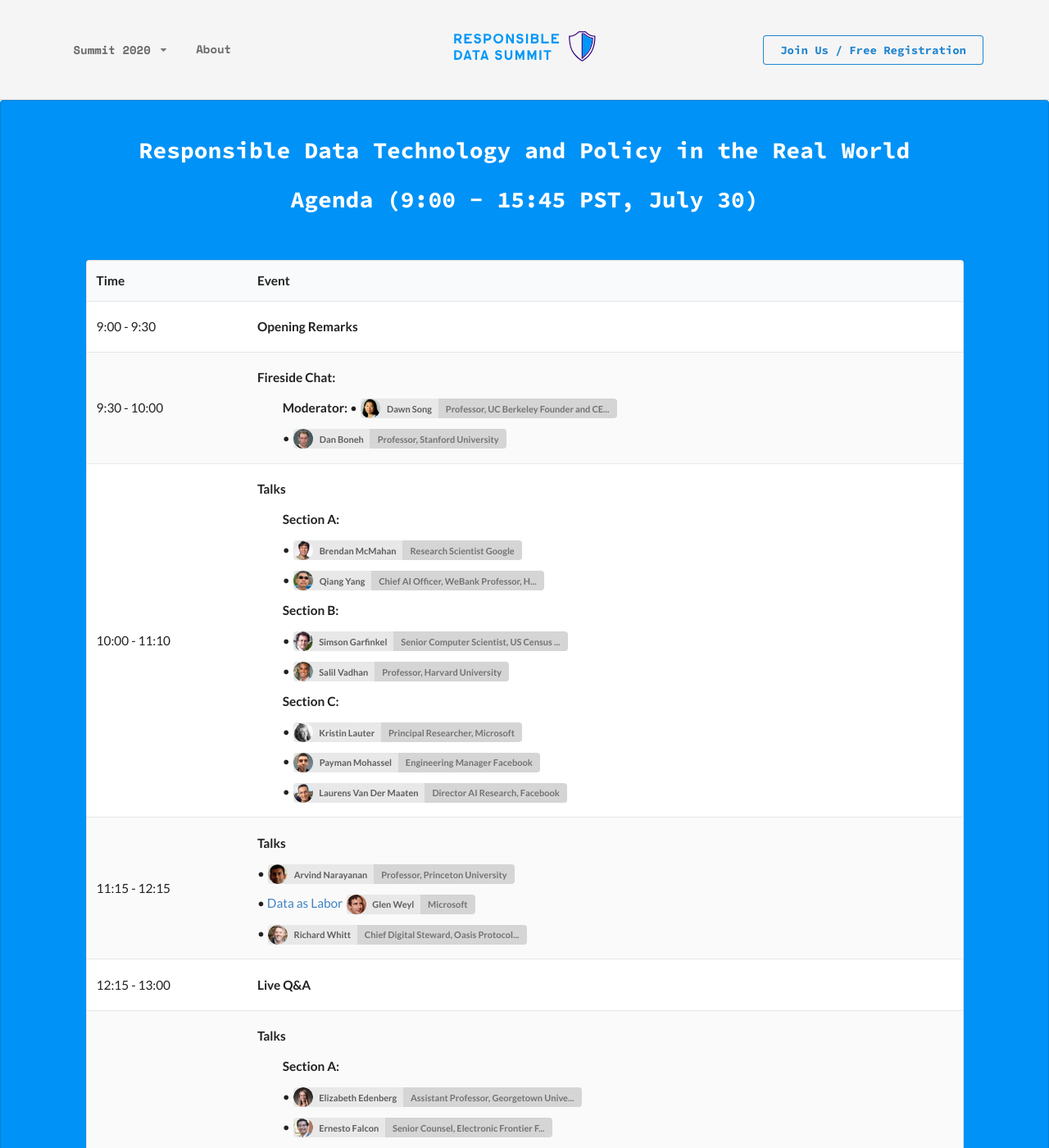
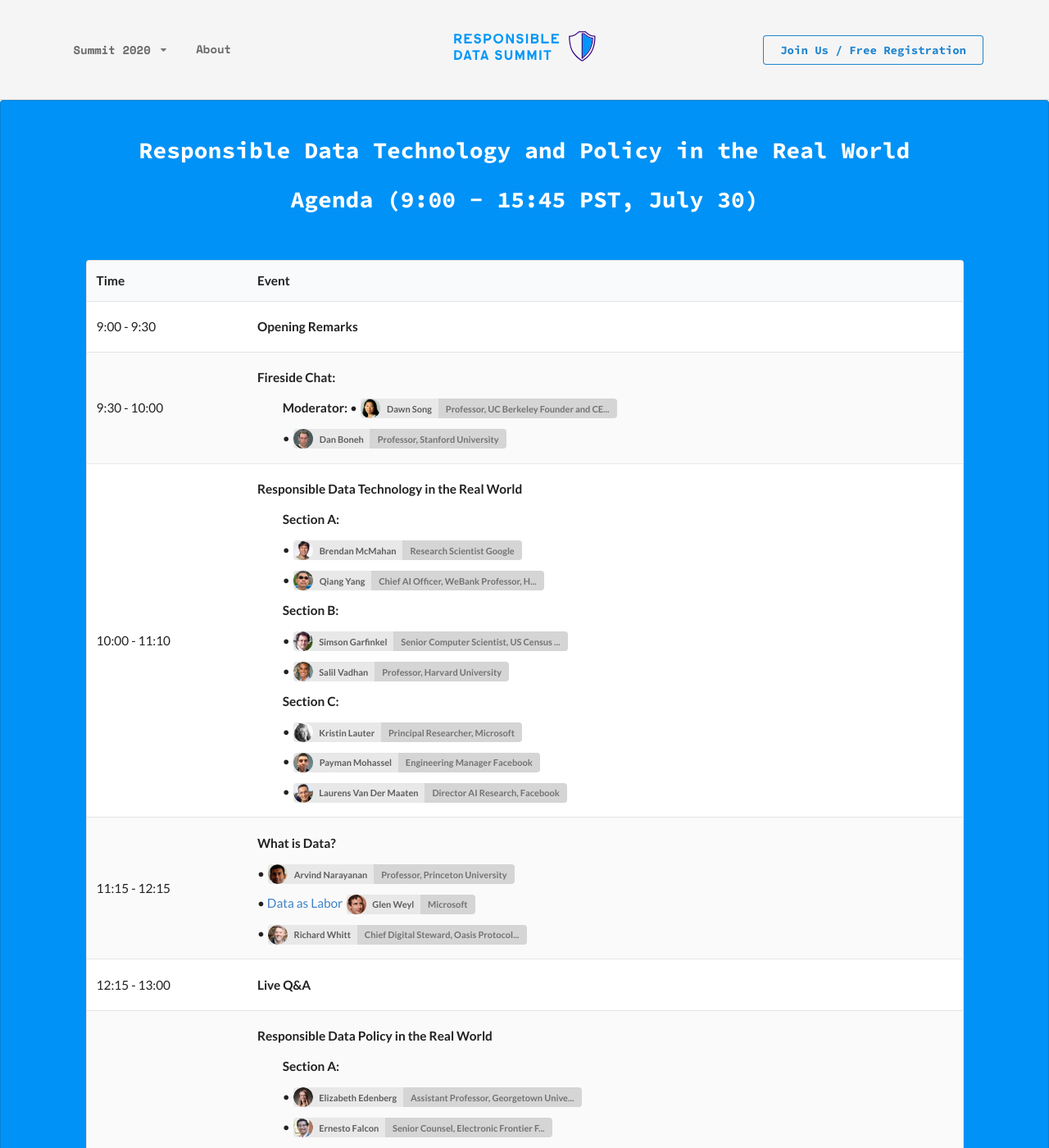
Before and after one commit to responsible-data-summit/responsible-data-summit.github.io, a Jekyll site: the page built from pages/agenda-0730.html, in a window 1280 px wide and 1400 px high. Shown: the whole window at 82% size. Built offline with Jekyll 4.4.1, drawn with Linux system fonts in a browser that asks for light colours.

Commit message:
title changes

```diff
--- a/_data/agenda0728.yml
+++ b/_data/agenda0728.yml
@@ -69,8 +69,6 @@
           content: Privacy in Times of Crisis
         - name: Elissa M. Redmiles
           content: Identifying the Ideal COVID-19 App via Descriptive Ethics
-        - name: Bill Pugh
-          content: The Challenge of Balancing Useful Functionality and Privacy in GAEN
 - time: 13:00 - 13:30
   sections:
     - title: "Live Q&A"
--- a/_data/agenda0730.yml
+++ b/_data/agenda0730.yml
@@ -13,7 +13,7 @@
         - name: Dan Boneh
 - time: 10:00 - 11:10
   sections:
-    - title: "Talks"
+    - title: "Responsible Data Technology in the Real World"
     - title: "Section A:"
       comments: "Federated Learning"
       speakers:
@@ -32,7 +32,7 @@
         - name: Laurens Van Der Maaten
 - time: 11:15 - 12:15
   sections:
-    - title: "Talks"
+    - title: "What is Data?"
       speakers:
         - name: Arvind Narayanan
         - name: Glen Weyl
@@ -43,9 +43,9 @@
     - title: "Live Q&A"
 - time: 13:00 - 13:45
   sections:
-    - title: "Talks"
+    - title: "Responsible Data Policy in the Real World"
     - title: "Section A:"
-      comments: "Privacy & Policy"
+      comments: "Privacy and Policy"
       speakers:
         - name: Elizabeth Edenberg
         - name: Ernesto Falcon
@@ -56,7 +56,7 @@
           comment: to be confirmed
         - name: Riddhiman Das
     - title: "Section C:"
-      comments: "Security & Privacy in Enterprise"
+      comments: "Data Security & Privacy in Enterprise"
       speakers:
         - name: Neil Daswani
         - name: Yong Qiao
```
